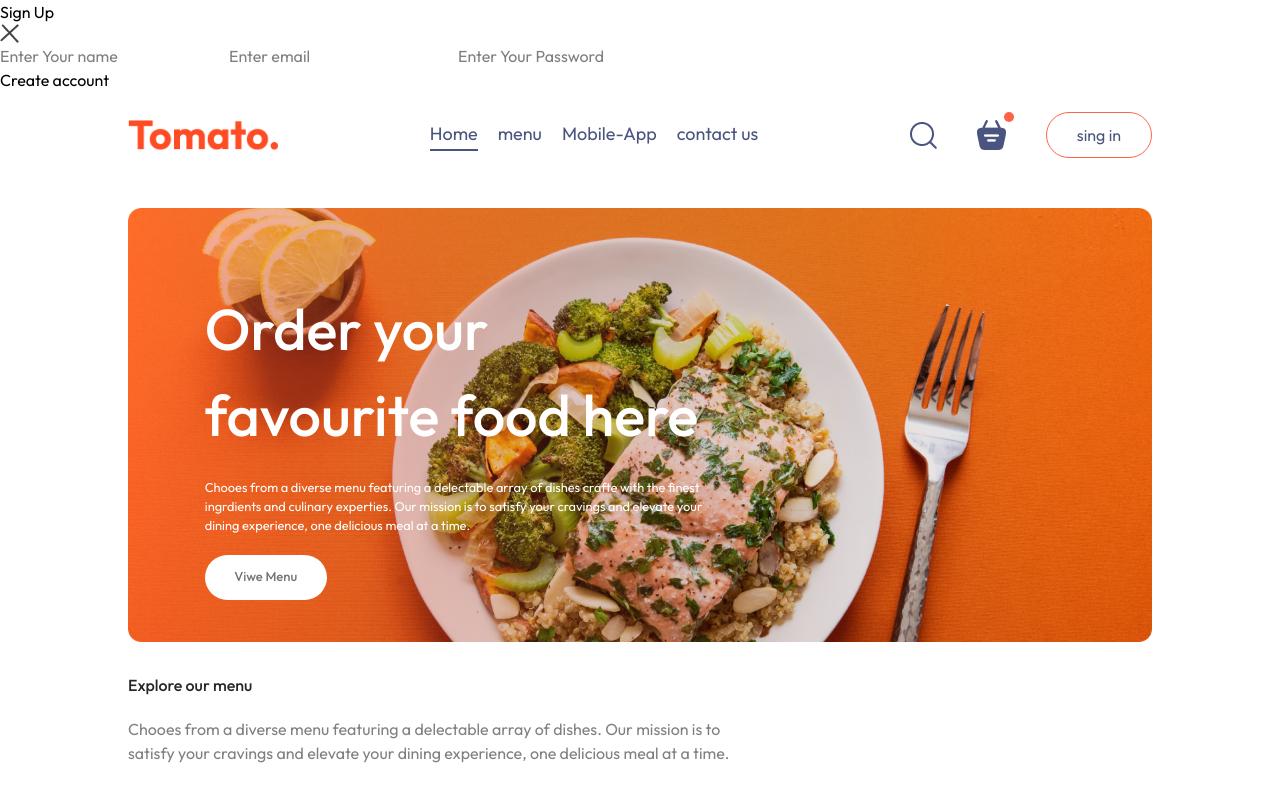
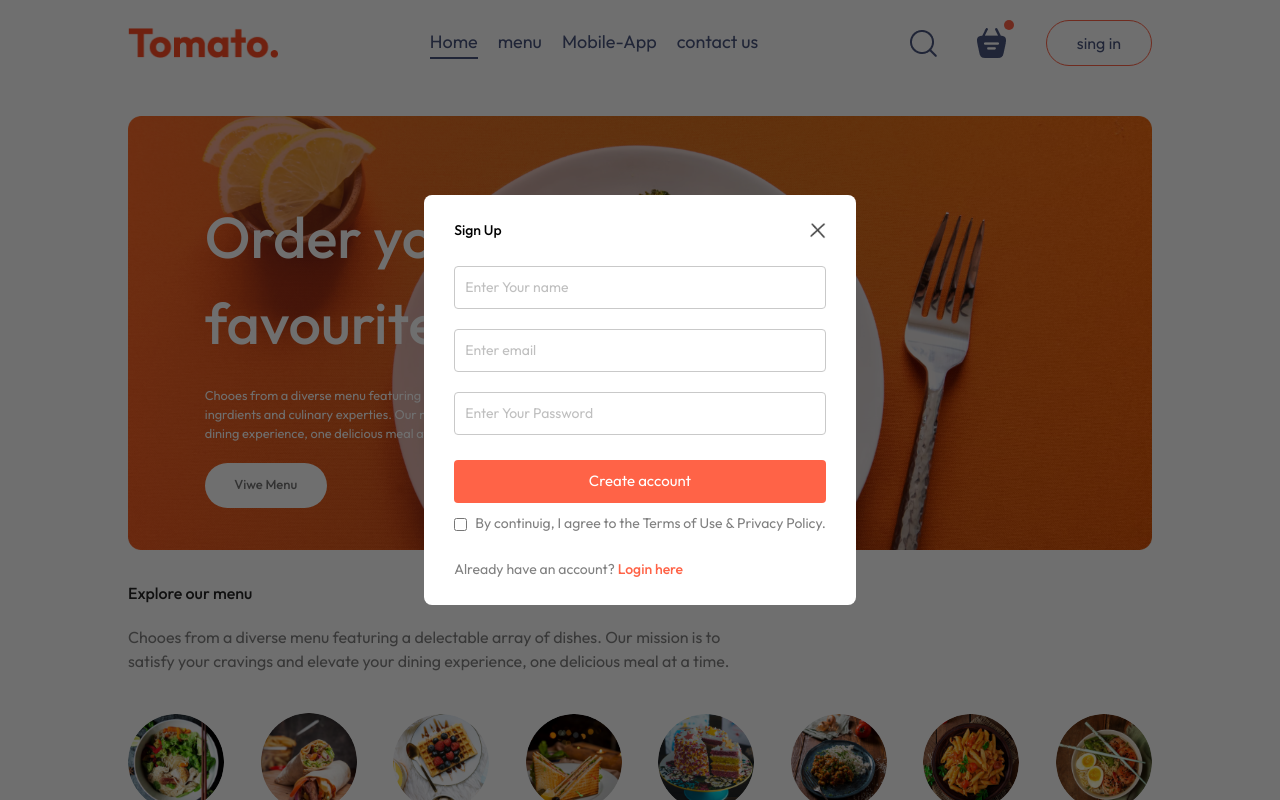
Before and after one commit to ShahzaibMarwat786/food-del-frontend, a React (Vite) app: page / in a window 1280 px wide. Both pictures are taken after a click on the button "sing in". Shown: the top 800 px of the page. Built offline with nearby package versions, Linux system fonts and the light colour scheme.

Commit message:
complete the login popup with all functionalities

```diff
--- a/src/compomemts/LoginPopup/LoginPopup.css
+++ b/src/compomemts/LoginPopup/LoginPopup.css
@@ -0,0 +1,72 @@
+.login-popup{
+    position: absolute;
+    z-index: 1;
+    width: 100%;
+    height: 100%;
+    background-color: #00000090;
+    display: grid;
+
+}
+.login-popup-container{
+    place-self: center;
+    width: max(23vw 330px);
+    color: #808080;
+    background-color: white;
+    display: flex;
+    flex-direction: column;
+    gap: 25px;
+    padding: 25px 30px;
+    border-radius: 8px;
+    font-size: 14px;
+    animation: fadeIn 0.5s;
+}
+.login-popup-titel{
+    display: flex;
+    justify-content: space-between;
+    align-items: center;
+    color: black ;
+    font-weight: 500;
+}
+.login-popup-titel img{
+    width: 16px;
+    cursor: pointer;
+}
+.login-popup-inputs{
+
+    display: flex;
+    flex-direction: column;
+    gap: 20px;
+}
+.login-popup-inputs input{
+    border: 1px solid #c9c9c9;
+    outline: none;
+    padding: 10px;
+    border-radius: 4px ;
+
+}
+.login-popup-container button{
+     border: none;
+     padding: 10px;
+     border-radius: 4px;
+     color: white;
+     background-color: tomato;
+     font-size: 15px;
+     cursor: pointer;
+}
+.login-popup-condition{
+    display: flex;
+    align-items: start;
+    gap: 8px;
+    margin-top: -15px;
+
+}
+
+.login-popup-condition input{
+    margin-top: 5px;
+
+}
+.login-popup p span{
+    color: tomato;
+    font-weight: 500;
+    cursor: pointer;
+}
--- a/src/compomemts/LoginPopup/LoginPopup.jsx
+++ b/src/compomemts/LoginPopup/LoginPopup.jsx
@@ -2,22 +2,32 @@
 import './LoginPopup.css'
 import { assets } from '../../assets/assets'
 
-const LoginPopup = ({setShowLogin}) => {
+const LoginPopup = ({ setShowLogin }) => {
 
     const [currentState, setCurrentState] = useState("Sign Up")
     return (
         <div className='login-popup'>
-        <form  className="login-popup-container">
+            <form className="login-popup-container">
                 <div className="login-popup-titel">
                     <h2>{currentState}</h2>
-                <img onClick={()=>setShowLogin(false)} src={assets.cross_icon} alt="" />
+                    <img onClick={() => setShowLogin(false)} src={assets.cross_icon} alt="" />
                 </div>
                 <div className="login-popup-inputs">
-                {currentState==="Login"?<></>:<input type="text" placeholder='Enter Your name' required />}
+                    {currentState === "Login" ? <></> : <input type="text" placeholder='Enter Your name' required />}
                     <input type="text" placeholder='Enter email' required />
                     <input type="password" placeholder='Enter Your Password' required />
                 </div>
-            <button>{currentState==="Sign Up"?"Create account":"Login"}</button>
+                <button>{currentState === "Sign Up" ? "Create account" : "Login"}</button>
+                <div className="login-popup-condition">
+                    <input type="checkbox" required />
+                    <p>By continuig, I agree to the Terms of Use & Privacy Policy.</p>
+                </div>
+                {currentState === "Login"
+                    ? <p>Create a new account? <span onClick={() => setCurrentState("Sign Up")}>Click here</span></p>
+                    : <p>Already have an account? <span onClick={() => setCurrentState("Login")}>Login here</span></p>
+                }
+
+
             </form>
         </div>
     )
```
Lines whose indentation alone changed are shown as unchanged.
